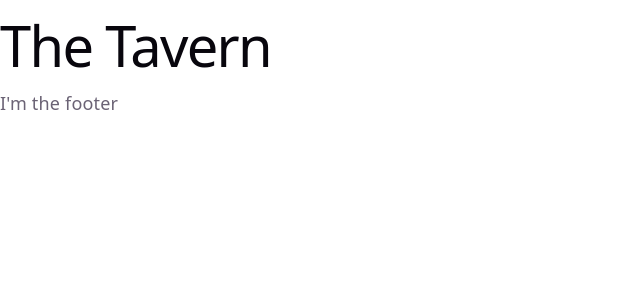
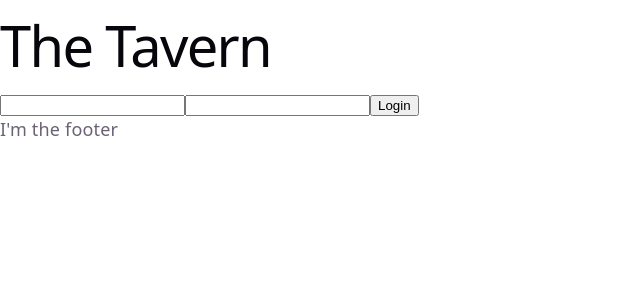
Before and after one commit to mattos-rafael/dnd-frontend, a React (Vite) app: page /login in a window 1280 px wide. Shown: the top 300 px of the page, without its empty margins (0-640 px from the left). Built offline with nearby package versions, Linux system fonts and the light colour scheme.

Commit message:
add login page

```diff
--- a/src/App.jsx
+++ b/src/App.jsx
@@ -1,8 +1,8 @@
-import { useState } from 'react'
 import { Routes, Route } from 'react-router-dom'
 import './App.css'
 import LayoutDefault from './template/LayoutDefault/LayoutDefault'
 import CreateCharacterForm from './components/CreateCharacterForm/CreateCharacterForm'
+import Login from './components/Login/Login'
 
 
 function App() {
@@ -11,8 +11,8 @@ function App() {
     <LayoutDefault>
       <main>
         <Routes>
-          <Route path='/' element={<CreateCharacterForm />} />
-
+          <Route path='/create-character' element={<CreateCharacterForm />} />
+          <Route path='/login' element={<Login />} />
         </Routes>
       </main>
     </LayoutDefault>
--- /dev/null
+++ b/src/components/Login/Login.jsx
@@ -0,0 +1,35 @@
+import axios from "axios"
+import { useState } from "react"
+
+function Login() {
+  const [formData, setFormData] = useState({email: '', password: ''})
+
+  const handleSubmit = async (e) => {
+    e.preventDefault()
+    try {
+      const res = await axios.post('https://dnd-backend-3a9o.onrender.com/api/auth/login', formData)
+      console.log(res)
+    } catch (err) {
+      throw err
+    }
+  }
+  return (
+    <>
+    <form action="">
+      <input type="email"
+      name="email"
+      id="email"
+      value={formData.email}
+      onChange={(e) => setFormData((prev) => {return {...prev, email: e.target.value}})}/>
+      <input type="password"
+      name="password"
+      id="password"
+      value={formData.password}
+      onChange={(e) => setFormData((prev) => { return {...prev, password: e.target.value}})}/>
+      <button type="submit" onClick={(e) => handleSubmit(e)}>Login</button>
+    </form>
+    </>
+  )
+}
+
+export default Login
```
Also changed, not shown: src/services/api.js (added), 1 other file (tests, documents, lock files or other folders).
